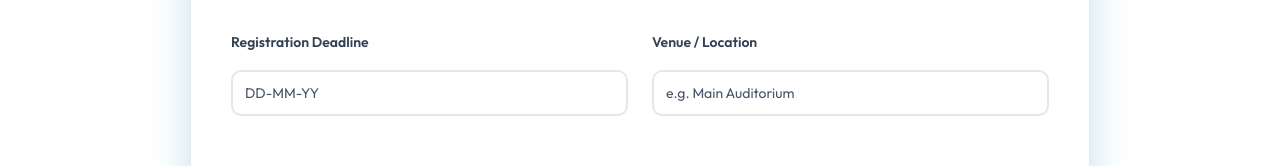
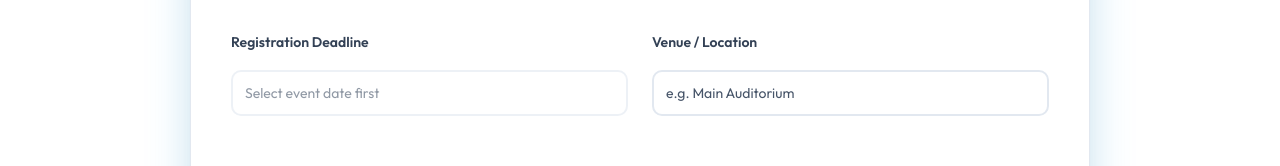
Before and after one commit to JAY4IGNITE/College_Event_Management_System, a React (Vite) app in the folder client/: page /create-event in a window 1280 px wide. Shown: the part 889-1055 px from the top of the page. Built offline with nearby package versions, Linux system fonts and the light colour scheme; sample sign-in values are in the browser's storage.

Commit message:
Add validation to ensure registration deadline is not after event date

```diff
--- a/client/src/CreateEvent.jsx
+++ b/client/src/CreateEvent.jsx
@@ -228,6 +228,22 @@ const CreateEvent = () => {
     const handleSubmit = async (e) => {
         e.preventDefault();
 
+        // Date Validation
+        const eventDateObj = new Date(eventData.date);
+        const deadlineDateObj = new Date(eventData.deadline);
+        const today = new Date();
+        today.setHours(0, 0, 0, 0);
+
+        if (eventDateObj < today) {
+            alert('Event date cannot be in the past.');
+            return;
+        }
+
+        if (deadlineDateObj > eventDateObj) {
+            alert('Registration deadline must be on or before the event date.');
+            return;
+        }
+
         const payload = {
             title: eventData.title,
             description: eventData.description,
@@ -335,6 +351,7 @@ const CreateEvent = () => {
                                     onBlur={(e) => { if (!e.target.value) e.target.type = 'text'; }}
                                     required
                                     onChange={handleChange}
+                                    min={new Date().toISOString().split('T')[0]}
                                 />
                             </div>
 
@@ -356,11 +373,18 @@ const CreateEvent = () => {
                                 <input
                                     type="text"
                                     id="eventDeadline"
-                                    placeholder="DD-MM-YY"
+                                    placeholder={!eventData.date ? "Select event date first" : "DD-MM-YY"}
                                     onFocus={(e) => (e.target.type = 'date')}
                                     onBlur={(e) => { if (!e.target.value) e.target.type = 'text'; }}
                                     required
                                     onChange={handleChange}
+                                    max={eventData.date}
+                                    disabled={!eventData.date}
+                                    title={!eventData.date ? "Please select the event date first" : "Deadline must be on or before the event date"}
+                                    style={{
+                                        cursor: !eventData.date ? 'not-allowed' : 'text',
+                                        opacity: !eventData.date ? 0.6 : 1
+                                    }}
                                 />
                             </div>
 
```
Also changed, not shown: 1 other file (tests, documents, lock files or other folders).
